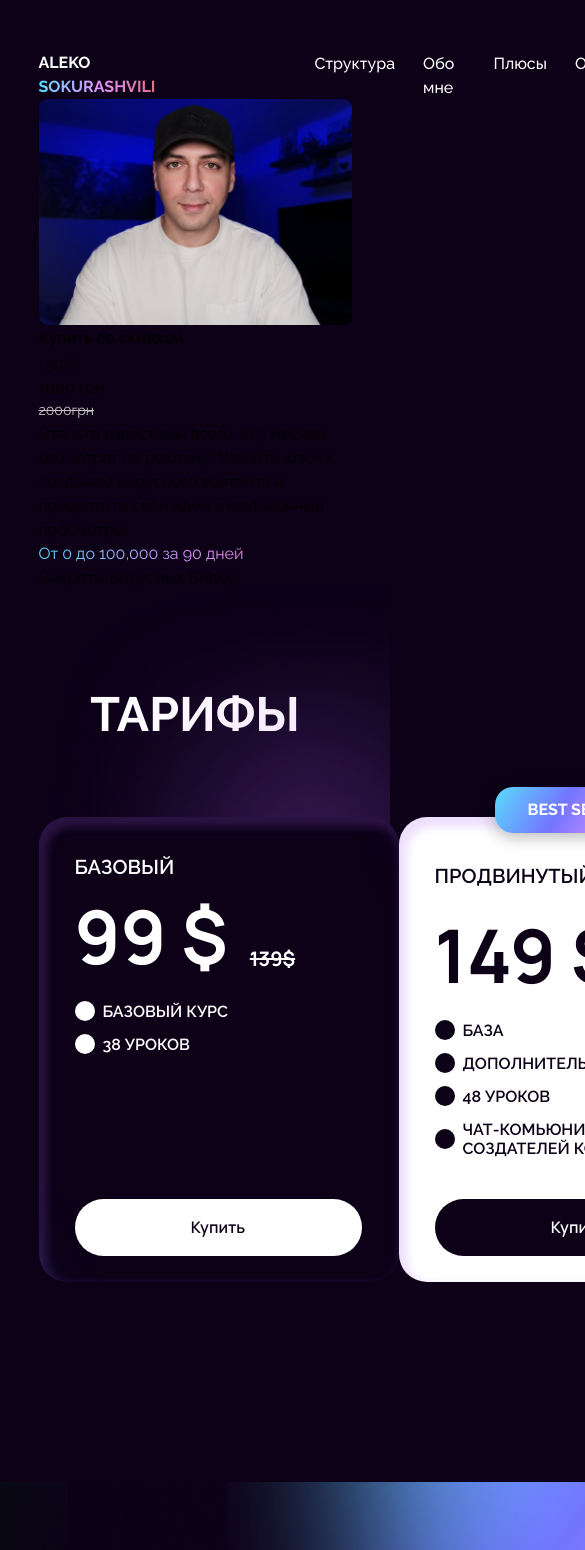
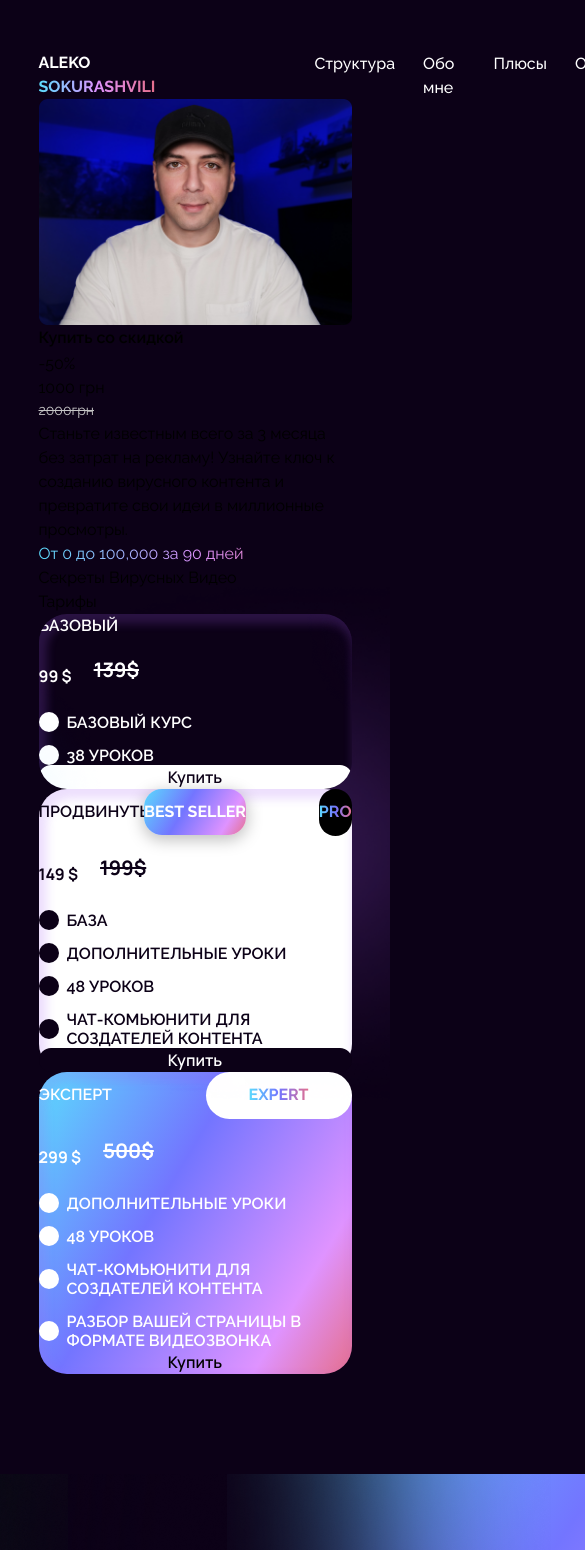
Before and after one commit to Lesia-Onyshchuk/test-project-next-tailwindcss, a Next.js app: page / in a window 390 px wide. Shown: the top 1550 px of the page, 585 px wide, since content can reach past the window. Built offline with nearby package versions, Linux system fonts and the light colour scheme.

Commit message:
tariffs mobile

```diff
--- a/src/app/components/advanced-tariff.jsx
+++ b/src/app/components/advanced-tariff.jsx
@@ -11,8 +11,8 @@ const AdvancedTariff = () => {
   const [open, setOpen] = useState(false);
 
   return (
-    <div className="bg-white px-[36px] pt-[36px] pb-[26px] rounded-28 w-[360px] h-[465px] relative flex justify-between flex-col inset-shadow-custom">
-      <div className="flex top-[-30px] left-1/2 -translate-x-1/2 justify-center items-center px-[33px] py-[11px] shadow-best-seller bg-[linear-gradient(121deg,#5bdbfd_0%,#7375ff_40.3%,#df93ff_79.87%,#e56f8c_100%)] rounded-[18px] absolute">
+    <div className="bg-white xl:px-[36px] xl:pt-[36px] xl:pb-[26px] xs:p-[32px] rounded-28 xl:w-[360px] xl:h-[465px] xs:w-[313px] xs:h-[430px] relative flex justify-between flex-col inset-shadow-custom">
+      <div className="flex xl:top-[-30px] xs:top-[-22px] left-1/2 -translate-x-1/2 justify-center items-center xl:px-[33.5px] xs:px-[26.5px] py-[11px] shadow-best-seller bg-[linear-gradient(121deg,#5bdbfd_0%,#7375ff_40.3%,#df93ff_79.87%,#e56f8c_100%)] rounded-[18px] absolute">
         <p
           className={`${fontmain.className} text-white uppercase text-base font-bold`}
         >
@@ -20,13 +20,13 @@ const AdvancedTariff = () => {
         </p>
       </div>
       <div>
-        <div className="flex gap-[11px] uppercase items-center justify-between mb-[18px]">
+        <div className="flex xl:gap-[11px] xs:gap-[30px] uppercase items-center justify-between mb-[18px]">
           <h3
-            className={`${fontmain.className} text-xl text-[#0c0117] uppercase font-semibold`}
+            className={`${fontmain.className} xl:text-xl xs:text-base text-[#0c0117] uppercase font-semibold`}
           >
             Продвинутый
           </h3>
-          <div className="flex justify-center items-center px-[43px] py-[11.5px] bg-black rounded-[30px]">
+          <div className="flex justify-center items-center xl:px-[43px] xs:px-[33.5px] py-[11.5px] bg-black rounded-[30px]">
             <p
               className={`${fontmain.className} bg-gradient-to-r from-[#5bdbfd] via-[#7375ff] to-[#e56f8c] bg-clip-text text-transparent text-base font-bold`}
             >
@@ -37,7 +37,7 @@ const AdvancedTariff = () => {
         <div
           className={`${fontsecond.className} flex gap-[22px] text-[#0c0117] font-bold items-end leading-none mb-[29px]`}
         >
-          <p className="text-[74px]">149 $</p>
+          <p className="xl:text-[74px] xs:text-[64px]">149 $</p>
           <p className="text-xl line-through">199$</p>
         </div>
         <ul
@@ -53,7 +53,7 @@ const AdvancedTariff = () => {
       </div>
       <button
         onClick={() => setOpen(true)}
-        className={`${fontsecond.className} w-[287px] h-[57px] bg-[#0c0117] text-white font-semibold text-base rounded-[52px] hover:bg-[#ff4a77]`}
+        className={`${fontsecond.className} xl:w-[287px] xl:h-[57px] xs:w-[248px] xs:h-[47px] bg-[#0c0117] text-white font-semibold xl:text-base xs:text-sm rounded-[52px] hover:bg-[#ff4a77]`}
       >
         Купить
       </button>
--- a/src/app/components/base-tariff.jsx
+++ b/src/app/components/base-tariff.jsx
@@ -12,7 +12,7 @@ const BaseTariff = () => {
   const [open, setOpen] = useState(false);
 
   return (
-    <div className="bg-[#0c0117] inset-shadow-custom px-[36px] pt-[36px] pb-[26px] rounded-28 w-[360px] h-[465px] relative overflow-hidden flex justify-between flex-col">
+    <div className="bg-[#0c0117] inset-shadow-custom xl:px-[36px] xl:pt-[36px] xl:pb-[26px] xs:p-[32px] rounded-28 xl:w-[360px] xl:h-[465px] xs:w-[313px] xs:h-[430px] relative overflow-hidden flex justify-between flex-col">
       <Image
         src="/images/base-top.png"
         alt=""
@@ -22,14 +22,14 @@ const BaseTariff = () => {
       />
       <div>
         <h3
-          className={`${fontmain.className} text-xl text-white uppercase font-semibold mb-[18px]`}
+          className={`${fontmain.className} xl:text-xl xs:text-base text-white uppercase font-semibold mb-[18px]`}
         >
           Базовый
         </h3>
         <div
           className={`${fontsecond.className} flex gap-[22px] text-white font-bold items-end leading-none mb-[29px]`}
         >
-          <p className="text-[74px]">99 $</p>
+          <p className="xl:text-[74px] xs:text-[64px]">99 $</p>
           <p className="text-xl line-through">139$</p>
         </div>
         <ul
@@ -41,7 +41,7 @@ const BaseTariff = () => {
       </div>
       <button
         onClick={() => setOpen(true)}
-        className={`${fontsecond.className} w-[287px] h-[57px] bg-white text-[#0c0117] font-semibold text-base rounded-[52px] hover:bg-[#ff4a77]`}
+        className={`${fontsecond.className} xl:w-[287px] xl:h-[57px] xs:w-[248px] xs:h-[47px] bg-white text-[#0c0117] font-semibold xl:text-base xs:text-sm rounded-[52px] hover:bg-[#ff4a77]`}
       >
         Купить
       </button>
--- a/src/app/components/expert-tariff.jsx
+++ b/src/app/components/expert-tariff.jsx
@@ -11,11 +11,11 @@ const ExpertTariff = () => {
   const [open, setOpen] = useState(false);
 
   return (
-    <div className="bg-[linear-gradient(121deg,#5bdbfd_0%,#7375ff_40.3%,#df93ff_79.87%,#e56f8c_100%)] px-[36px] pt-[36px] pb-[26px] rounded-28 w-[360px] h-[465px] flex justify-between flex-col inset-shadow-custom">
+    <div className="bg-[linear-gradient(121deg,#5bdbfd_0%,#7375ff_40.3%,#df93ff_79.87%,#e56f8c_100%)] xl:px-[36px] xl:pt-[36px] xl:pb-[26px] xs:p-[32px] rounded-28 xl:w-[360px] xl:h-[465px] xs:w-[313px] xs:h-[430px] flex justify-between flex-col inset-shadow-custom">
       <div>
-        <div className="flex gap-[11px] uppercase items-center justify-between mb-[18px]">
+        <div className="flex uppercase items-center justify-between mb-[18px]">
           <h3
-            className={`${fontmain.className} text-xl text-white uppercase font-semibold`}
+            className={`${fontmain.className} xl:text-xl xs:text-base text-white uppercase font-semibold`}
           >
             Эксперт
           </h3>
@@ -30,7 +30,7 @@ const ExpertTariff = () => {
         <div
           className={`${fontsecond.className} flex gap-[22px] text-white font-bold items-end leading-none mb-[29px]`}
         >
-          <p className="text-[74px]">299 $</p>
+          <p className="xl:text-[74px] xs:text-[64px]">299 $</p>
           <p className="text-xl line-through">500$</p>
         </div>
         <ul
@@ -48,7 +48,7 @@ const ExpertTariff = () => {
       </div>
       <button
         onClick={() => setOpen(true)}
-        className={`${fontsecond.className} w-[287px] h-[57px] text-[#0c0117] bg-white font-semibold text-base rounded-[52px] hover:bg-[#ff4a77]`}
+        className={`${fontsecond.className} xl:w-[287px] xl:h-[57px] xs:w-[248px] xs:h-[47px] xl:text-[#0c0117] xl:bg-white xs:text-white xs:bg-[#0c0117] font-semibold xl:text-base xs:text-sm rounded-[52px] hover:bg-[#ff4a77]`}
       >
         Купить
       </button>
--- a/src/app/components/tariffs.jsx
+++ b/src/app/components/tariffs.jsx
@@ -8,17 +8,17 @@ const font = Raleway({ subsets: ["latin"] });
 
 const Tariffs = () => {
   return (
-    <section className="py-[100px]">
+    <section className="xl:py-[100px] xs:py-[66px]">
       <h2
-        className={`${font.className} text-white uppercase font-bold text-5xl text-center`}
+        className={`${font.className} xs:text-white xs:uppercase xs:font-bold xl:text-5xl xs:text-2xl xs:text-center`}
       >
         Тарифы
       </h2>
-      <ul className="flex justify-between mt-[79px]">
-        <li>
+      <ul className="xs:flex xs:flex-col xl:flex-row xl:justify-between xs:justify-center xl:items-start xs:items-center xl:mt-[79px] xs:mt-[28px]">
+        <li className="xs:mb-[52px] xl:mb-0">
           <BaseTariff />
         </li>
-        <li>
+        <li className="xs:mb-[26px] xl:mb-0">
           <AdvancedTariff />
         </li>
         <li>
```
